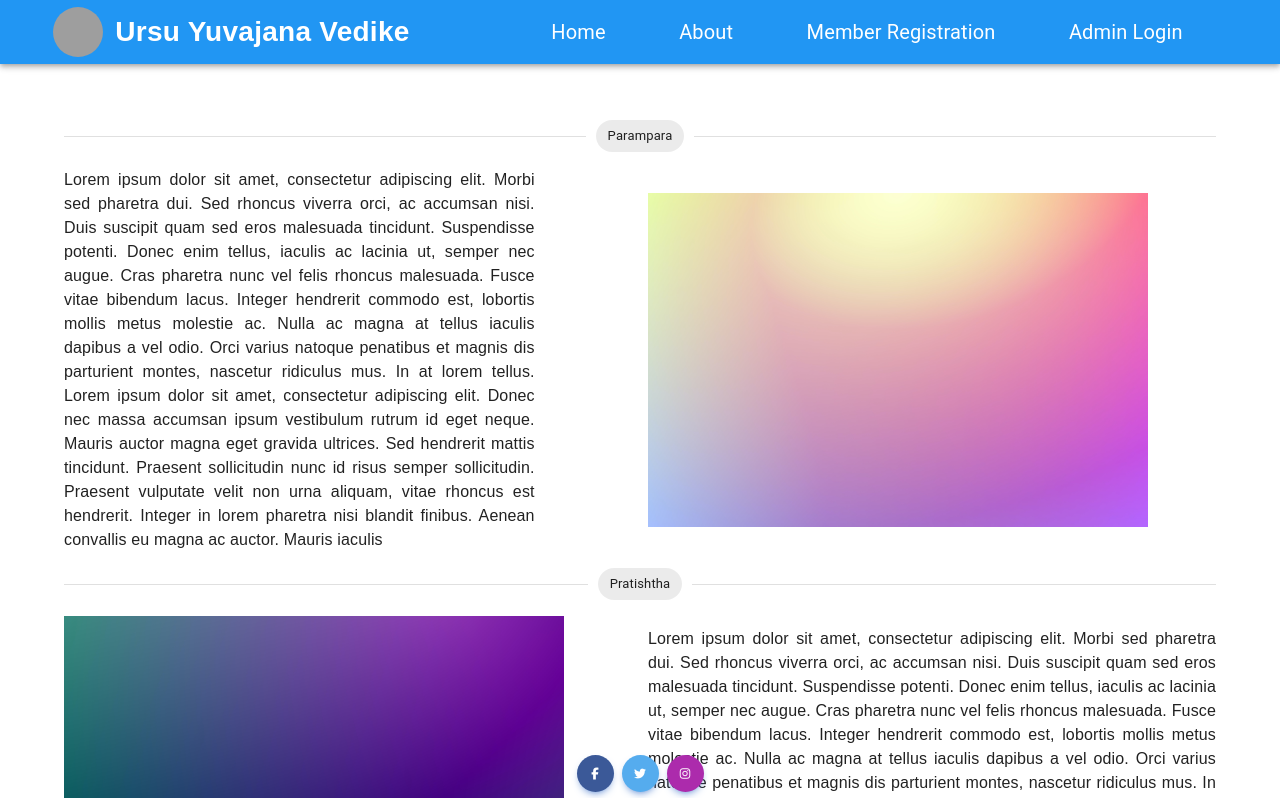
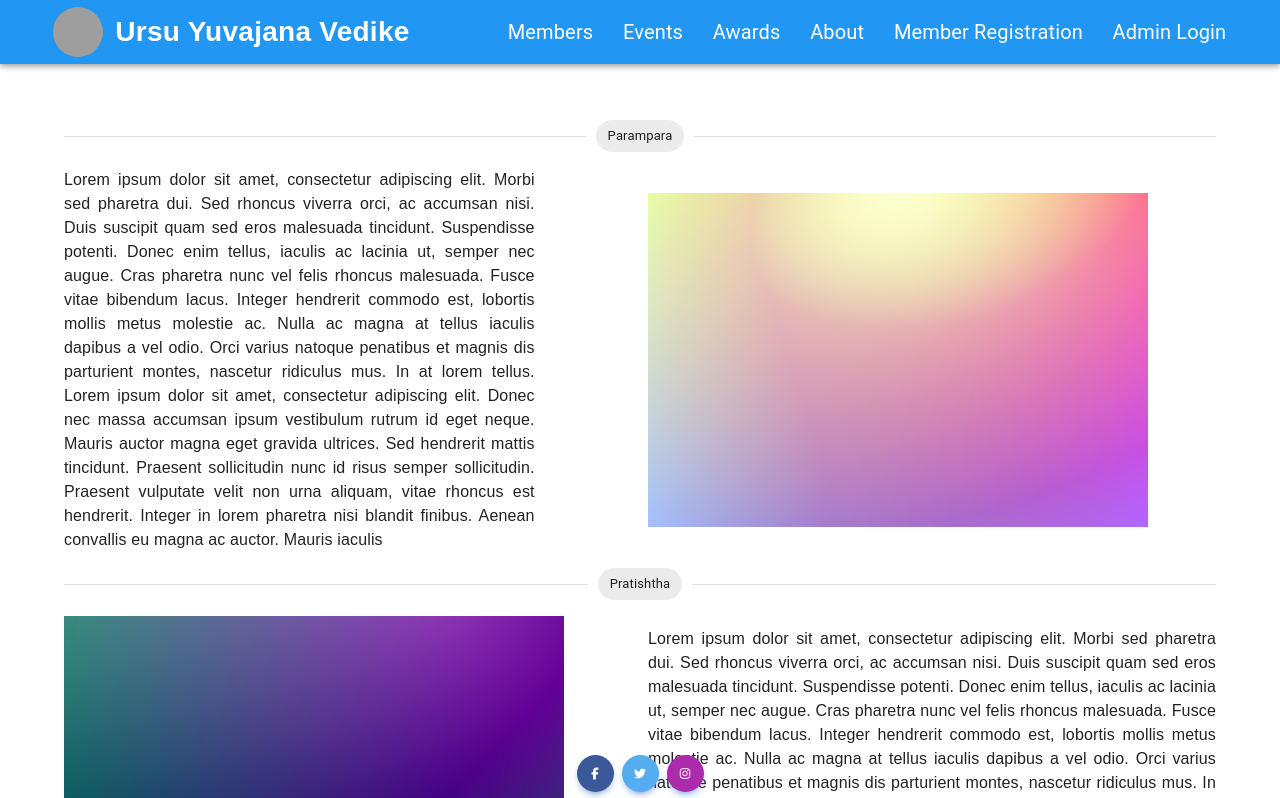
Before and after one commit to kasamokeDev/Ursu-Yuvajana-Vedike, a Next.js app: page /about in a window 1280 px wide. Shown: the top 798 px of the page. Built offline with nearby package versions, Linux system fonts and the light colour scheme; grey boxes are pictures that could not be loaded.

Commit message:
ui modifications

```diff
--- a/components/top-nav/TopNav.js
+++ b/components/top-nav/TopNav.js
@@ -17,7 +17,7 @@ import Styles from './style';
 function TopNav() {
   const theme = useTheme();
   const style = Styles(theme);
-  const isMobile = useMediaQuery(theme.breakpoints.down('md'));
+  const isMobile = useMediaQuery(theme.breakpoints.down('lg'));
   return (
     <AppBar position="static">
       <CssBaseline />
@@ -28,8 +28,14 @@ function TopNav() {
           <>
             <Header />
             <Box sx={style.navlinks}>
-              <Link href="/" sx={style.link} underline="hover">
-                Home
+              <Link href="#" sx={style.link} underline="hover">
+                Members
+              </Link>
+              <Link href="#" sx={style.link} underline="hover">
+                Events
+              </Link>
+              <Link href="#" sx={style.link} underline="hover">
+                Awards
               </Link>
               <Link href="/about" sx={style.link} underline="hover">
                 About
--- a/components/top-nav/TopNavDrawer.js
+++ b/components/top-nav/TopNavDrawer.js
@@ -38,8 +38,24 @@ function TopNavDrawer() {
             <Divider />
             <ListItem onClick={() => setOpenDrawer(false)}>
               <ListItemText>
-                <Link href="/" sx={style.link} underline="hover">
-                  Home
+                <Link href="#" sx={style.link} underline="hover">
+                  Members
+                </Link>
+              </ListItemText>
+            </ListItem>
+            <Divider />
+            <ListItem onClick={() => setOpenDrawer(false)}>
+              <ListItemText>
+                <Link href="#" sx={style.link} underline="hover">
+                  Events
+                </Link>
+              </ListItemText>
+            </ListItem>
+            <Divider />
+            <ListItem onClick={() => setOpenDrawer(false)}>
+              <ListItemText>
+                <Link href="#" sx={style.link} underline="hover">
+                  Awards
                 </Link>
               </ListItemText>
             </ListItem>
--- a/components/top-nav/style.js
+++ b/components/top-nav/style.js
@@ -2,10 +2,10 @@ const Styles = (theme) => ({
   link: {
     textDecoration: 'none',
     fontSize: '20px',
-    [theme.breakpoints.down('sm')]: {
+    [theme.breakpoints.down('lg')]: {
       color: 'blue',
     },
-    [theme.breakpoints.up('sm')]: {
+    [theme.breakpoints.up('lg')]: {
       color: '#FFFFFF',
     },
     '&:hover': {
```
